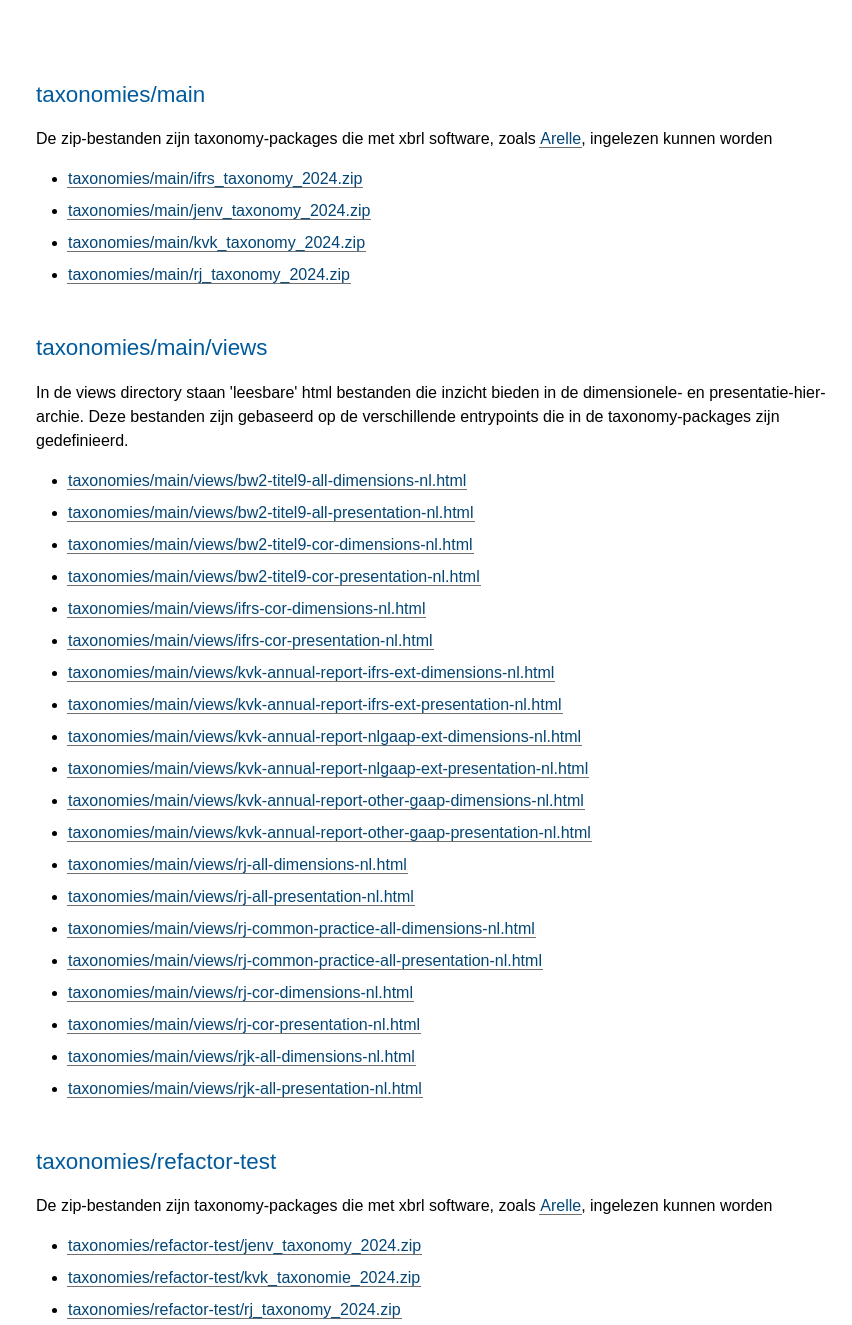
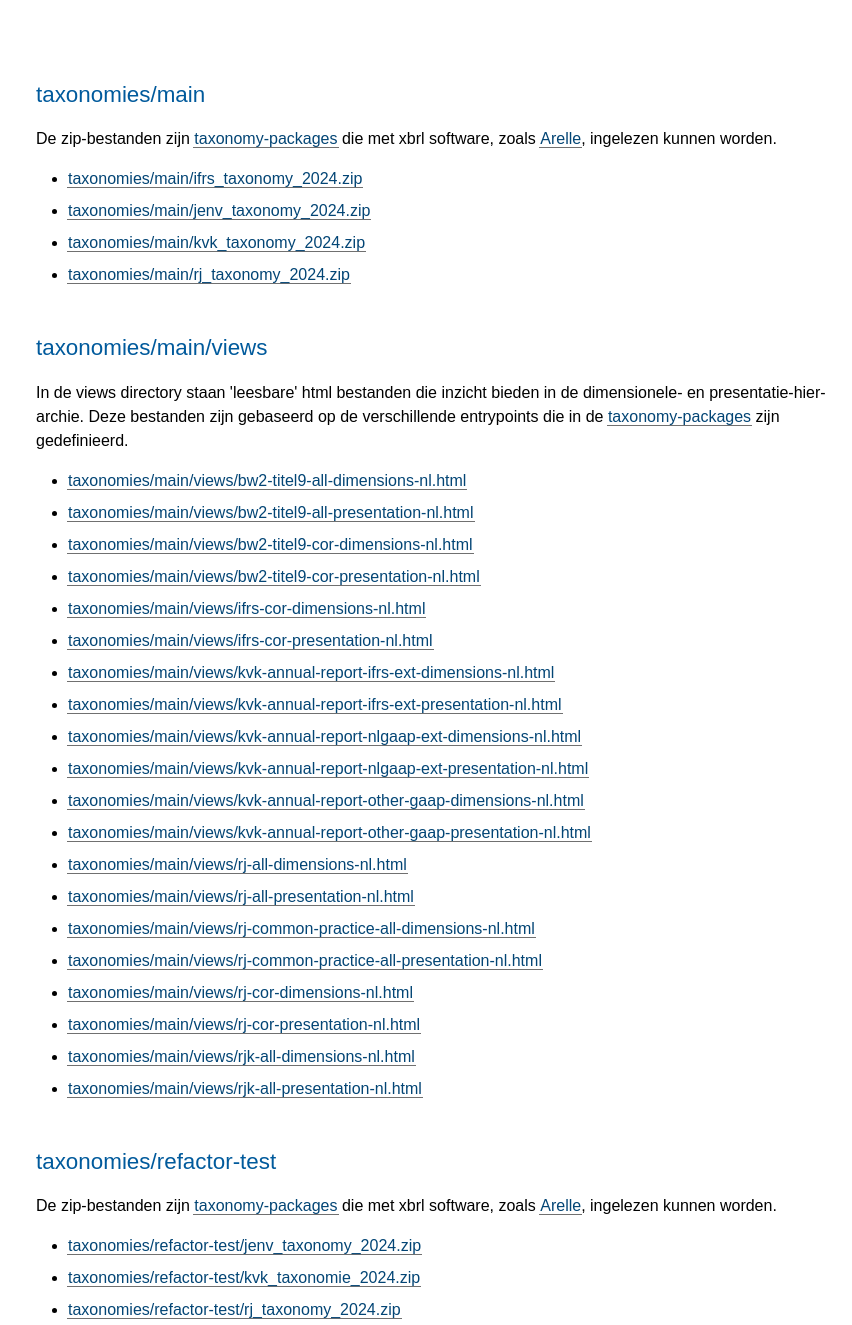
Before and after one commit to sbr-nl/cicd, a plain HTML site: page public/index.html in a window 1280 px wide. Shown: the part 100-1425 px from the top of the page, without its empty margins (428-1280 px from the left). Drawn offline with Linux system fonts and the light colour scheme.

Commit message:
nog wat linkjes erin (en de html bestanden zijn nu -eindelijk- idempotent)

```diff
--- a/public/index.html
+++ b/public/index.html
@@ -16,9 +16,9 @@
 <div id="GOOD">
     <h2>taxonomies/main</h2>
 
-    <p>De zip-bestanden zijn taxonomy-packages die met xbrl software,
-        zoals <a href="https://arelle.org/" title="Arelle, open source XBRL software">Arelle</a>,
-        ingelezen kunnen worden</p>
+    <p>De zip-bestanden zijn <a href="https://www.xbrl.org/Specification/taxonomy-package/REC-2016-04-19/taxonomy-package-REC-2016-04-19.html#taxonomy-package" title="Specificatie taxono-package">taxonomy-packages</a>
+        die met xbrl software, zoals <a href="https://arelle.org/" title="Arelle, open source XBRL software">Arelle</a>,
+        ingelezen kunnen worden.</p>
 
 
 <ul>
@@ -33,7 +33,8 @@
 
     <p>In de views directory staan 'leesbare' html bestanden die inzicht bieden in
         de dimensionele- en presentatie-hierarchie. Deze bestanden zijn gebaseerd op
-        de verschillende entrypoints die in de taxonomy-packages zijn gedefinieerd.
+        de verschillende entrypoints die in de
+        <a href="https://www.xbrl.org/Specification/taxonomy-package/REC-2016-04-19/taxonomy-package-REC-2016-04-19.html#taxonomy-package" title="Specificatie taxono-package">taxonomy-packages</a> zijn gedefinieerd.
     </p>
 
 
@@ -63,9 +64,9 @@
 
 <h2>taxonomies/refactor-test</h2>
 
-    <p>De zip-bestanden zijn taxonomy-packages die met xbrl software,
-        zoals <a href="https://arelle.org/" title="Arelle, open source XBRL software">Arelle</a>,
-        ingelezen kunnen worden</p>
+    <p>De zip-bestanden zijn <a href="https://www.xbrl.org/Specification/taxonomy-package/REC-2016-04-19/taxonomy-package-REC-2016-04-19.html#taxonomy-package" title="Specificatie taxono-package">taxonomy-packages</a>
+        die met xbrl software, zoals <a href="https://arelle.org/" title="Arelle, open source XBRL software">Arelle</a>,
+        ingelezen kunnen worden.</p>
 
 
 <ul>
```
Also changed, not shown: templates/dir.html (+5 -4 lines).
